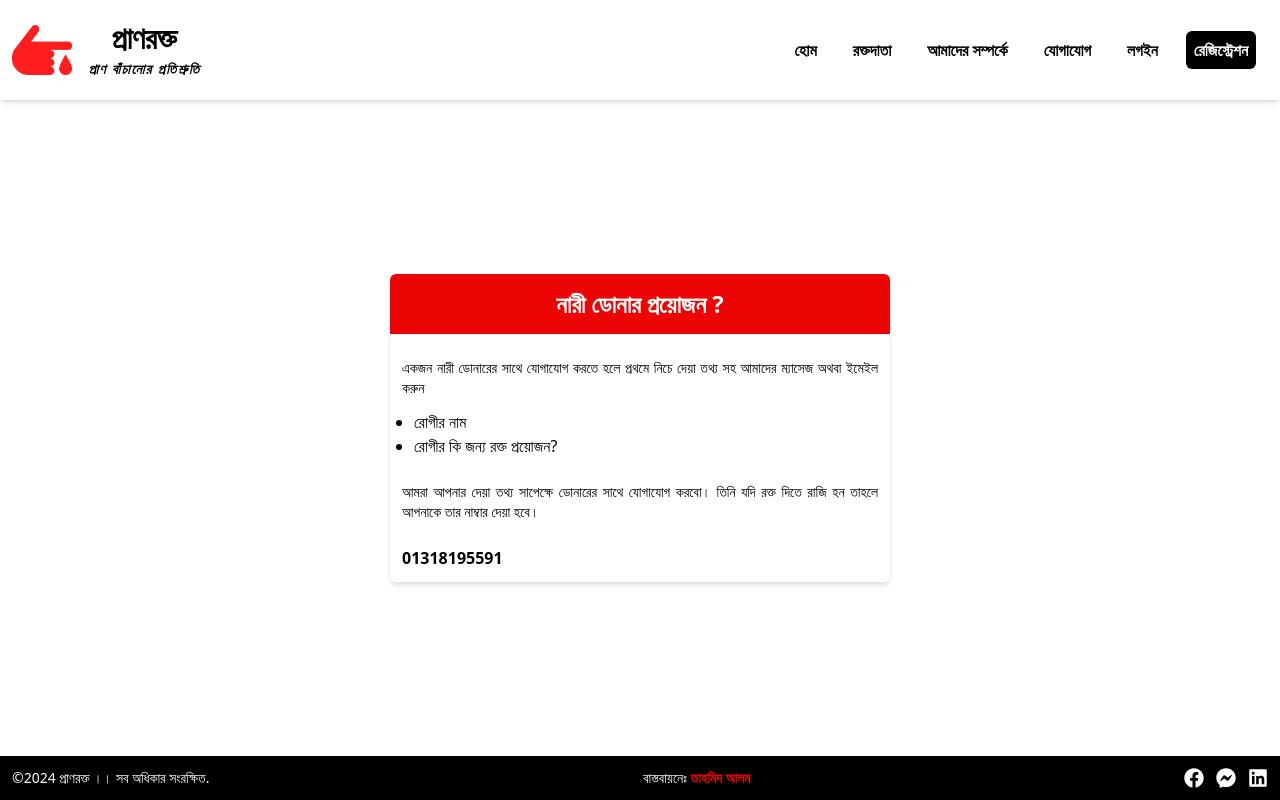
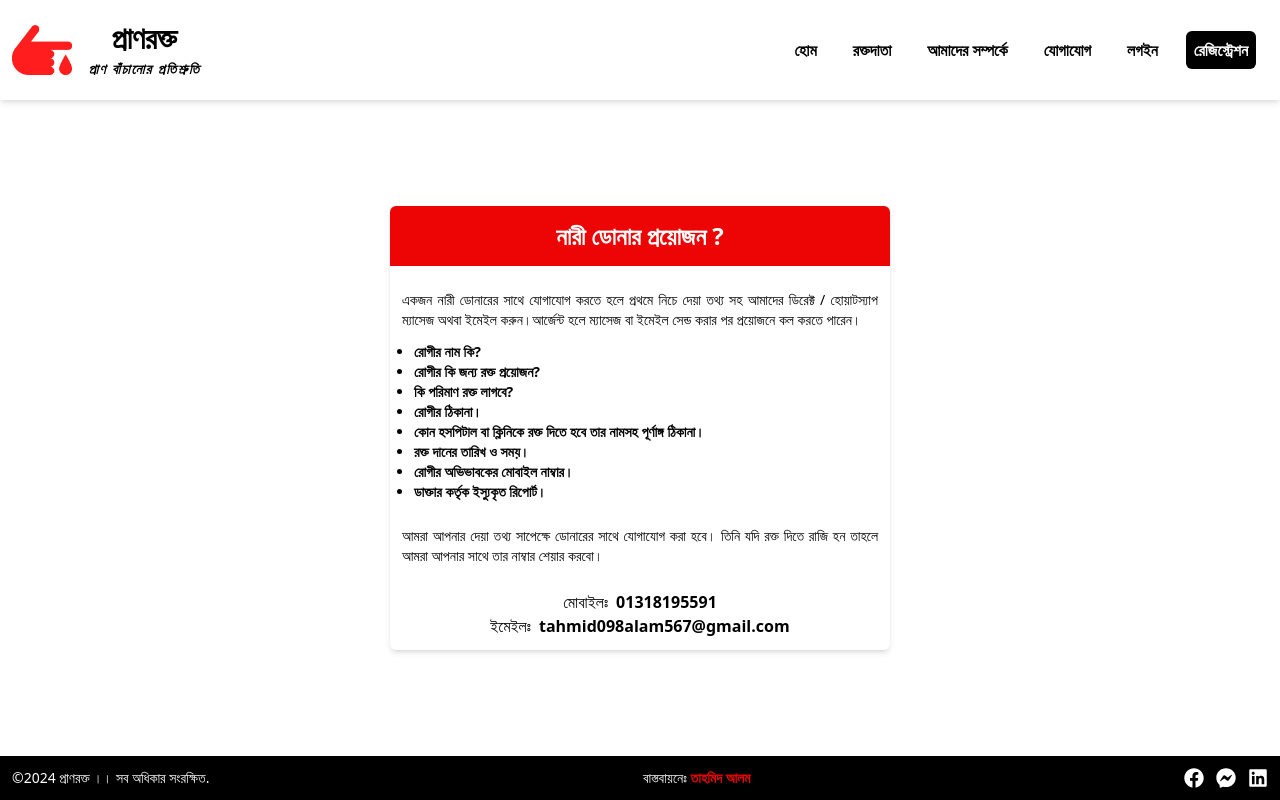
Before and after one commit to tahmid122/Pran-Rokto, a React (Vite) app: page /contact-women-donor in a window 1280 px wide. Built offline with nearby package versions, Linux system fonts and the light colour scheme; no server answers.

Commit message:
7thCommit

```diff
--- a/src/components/About.jsx
+++ b/src/components/About.jsx
@@ -4,7 +4,7 @@ const About = () => {
   return (
     <section className="container mx-auto py-8">
       <div className="px-3 lg:w-[50%] mx-auto">
-        <h1 className="text-center mb-5 bg-[#ED0404] text-white font-bold h-[45px] flex items-center justify-center rounded-md">
+        <h1 className="text-center mb-5 bg-[#ED0404] text-white font-bold min-h-[45px] flex items-center justify-center rounded-md p-1">
           প্রাণরক্ত.কম স্বেচ্ছায় রক্তদাতাদের একটি ওয়েবসাইট
         </h1>
         <div className="flex flex-col gap-5 text-sm text-justify">
--- a/src/components/ChangePassword.jsx
+++ b/src/components/ChangePassword.jsx
@@ -36,6 +36,8 @@ const ChangePassword = () => {
 
       if (res.status === 401) {
         // Check if the token is invalid or unauthorized
+        localStorage.removeItem("mobile");
+        localStorage.removeItem("token");
         navigate("/login");
       }
     } catch (error) {
--- a/src/components/ManageDonateDate.jsx
+++ b/src/components/ManageDonateDate.jsx
@@ -26,6 +26,8 @@ const ManageDonateDate = () => {
 
       if (res.status === 401) {
         // Check if the token is invalid or unauthorized
+        localStorage.removeItem("mobile");
+        localStorage.removeItem("token");
         navigate("/login");
       }
     } catch (error) {
@@ -105,11 +107,11 @@ const ManageDonateDate = () => {
             </h1>
             <form onSubmit={handleSubmit} action="" className="space-y-3">
               <div className="w-full flex flex-col items-center justify-center gap-3 mt-3">
-                <div className="flex items-center gap-2">
+                <div className="flex items-center gap-2 flex-col">
                   <h2 className="font-bold">সর্বশেষ রক্তদানের তারিখ: {date}</h2>
-                  <span className="flex items-center gap-1">
+                  <div className="flex items-center gap-1">
                     <span className="font-bold">({dayDifference}</span> দিন আগে)
-                  </span>
+                  </div>
                 </div>
                 <input
                   type="date"
--- a/src/components/Profile.jsx
+++ b/src/components/Profile.jsx
@@ -78,6 +78,8 @@ const Profile = () => {
 
       if (res.status === 401) {
         // Check if the token is invalid or unauthorized
+        localStorage.removeItem("mobile");
+        localStorage.removeItem("token");
         navigate("/login");
       }
     } catch (error) {
--- a/src/components/ProfilePhoto.jsx
+++ b/src/components/ProfilePhoto.jsx
@@ -61,7 +61,7 @@ const ProfilePhoto = () => {
         <form onSubmit={handleSubmit} className="w-[100%] lg:w-[80%] mx-auto">
           <div className=" w-[100%] min-h-[300px] py-2 px-5 flex flex-col justify-center lg:items-center">
             {donorDetails ? (
-              <div className="flex items-center justify-center mb-5 gap-5">
+              <div className="flex items-center justify-center mb-5 gap-5 flex-col sm:flex-row">
                 <img
                   src={
                     donorDetails.image
--- a/src/components/UpdateProfile.jsx
+++ b/src/components/UpdateProfile.jsx
@@ -41,6 +41,8 @@ const UpdateProfile = () => {
 
       if (res.status === 401) {
         // Check if the token is invalid or unauthorized
+        localStorage.removeItem("mobile");
+        localStorage.removeItem("token");
         navigate("/login");
       }
     } catch (error) {
--- a/src/components/UpdateProfilePhoto.jsx
+++ b/src/components/UpdateProfilePhoto.jsx
@@ -25,6 +25,8 @@ const UpdateProfilePhoto = () => {
 
       if (res.status === 401) {
         // Check if the token is invalid or unauthorized
+        localStorage.removeItem("mobile");
+        localStorage.removeItem("token");
         navigate("/login");
       }
     } catch (error) {
--- a/src/components/WomenProtection.jsx
+++ b/src/components/WomenProtection.jsx
@@ -11,21 +11,44 @@ const WomenProtection = () => {
           <div className="p-3 text-start">
             <p className="text-sm text-justify">
               একজন নারী ডোনারের সাথে যোগাযোগ করতে হলে প্রথমে নিচে দেয়া তথ্য সহ
-              আমাদের ম্যাসেজ অথবা ইমেইল করুন
+              আমাদের ডিরেক্ট / হোয়াটস্যাপ ম্যাসেজ অথবা ইমেইল করুন।আর্জেন্ট হলে
+              ম্যাসেজ বা ইমেইল সেন্ড করার পর প্রয়োজনে কল করতে পারেন।
             </p>
-            <ul className="list-disc ml-3 mt-3">
-              <li>রোগীর নাম</li>
+            <ul className="list-disc ml-3 mt-3 font-semibold text-sm">
+              <li>রোগীর নাম কি?</li>
               <li>রোগীর কি জন্য রক্ত প্রয়োজন?</li>
+              <li>কি পরিমাণ রক্ত লাগবে?</li>
+              <li>রোগীর ঠিকানা।</li>
+              <li>
+                কোন হসপিটাল বা ক্লিনিকে রক্ত দিতে হবে তার নামসহ পূর্ণাঙ্গ
+                ঠিকানা।
+              </li>
+              <li>রক্ত দানের তারিখ ও সময়।</li>
+              <li>রোগীর অভিভাবকের মোবাইল নাম্বার।</li>
+              <li>ডাক্তার কর্তৃক ইস্যুকৃত রিপোর্ট।</li>
             </ul>
             <br />
             <p className="text-sm text-justify">
-              আমরা আপনার দেয়া তথ্য সাপেক্ষে ডোনারের সাথে যোগাযোগ করবো। তিনি যদি
-              রক্ত দিতে রাজি হন তাহলে আপনাকে তার নাম্বার দেয়া হবে।
+              আমরা আপনার দেয়া তথ্য সাপেক্ষে ডোনারের সাথে যোগাযোগ করা হবে। তিনি
+              যদি রক্ত দিতে রাজি হন তাহলে আমরা আপনার সাথে তার নাম্বার শেয়ার
+              করবো।
             </p>
             <br />
-            <a href="tel:01318195591" className="font-bold">
-              01318195591
-            </a>
+            <div className="flex items-center justify-center gap-2">
+              <span>মোবাইলঃ </span>
+              <a href="tel:01318195591" className="font-bold">
+                01318195591
+              </a>
+              {/* <span className="text-sm">
+                (ডিরেক্ট ম্যাসেজ অথবা হোয়াটস্যাপ ম্যাসেজ)
+              </span> */}
+            </div>
+            <div className="flex items-center justify-center gap-2">
+              <span>ইমেইলঃ</span>
+              <a href="mailto:tahmid098alam567@gmail.com" className="font-bold">
+                tahmid098alam567@gmail.com
+              </a>
+            </div>
           </div>
         </div>
       </div>
```
